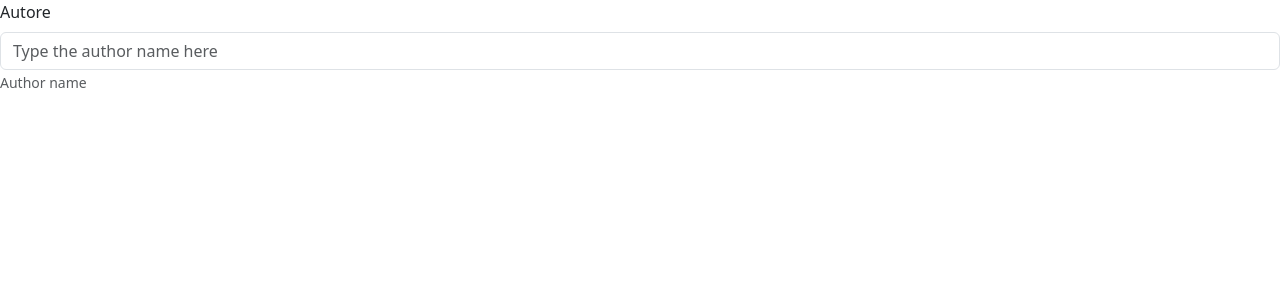
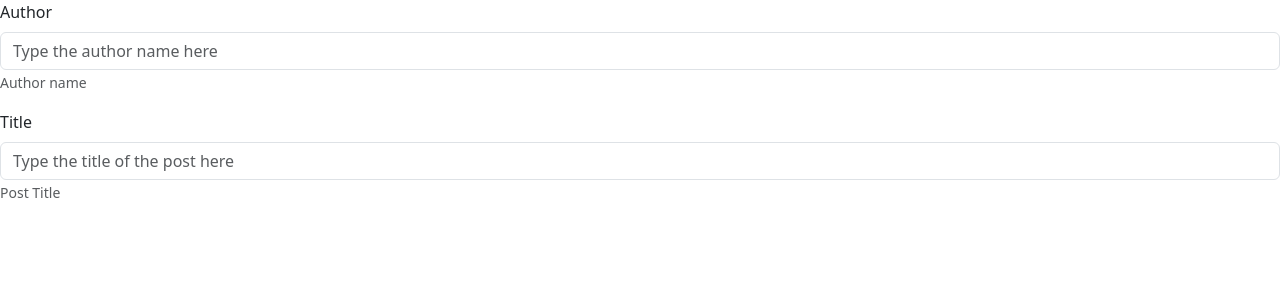
Before and after one commit to rolindaz/react-post-form, a React (Vite) app: page / in a window 1280 px wide. Shown: the top 300 px of the page. Built offline with nearby package versions, Linux system fonts and the light colour scheme.

Commit message:
add text input for Title in App component

```diff
--- a/src/App.jsx
+++ b/src/App.jsx
@@ -7,7 +7,7 @@ function App() {
       {/* Text input for Author */}
       <div class="mb-3">
         <label for="author" class="form-label">
-          Autore
+          Author
         </label>
         <input
           type="text"
@@ -22,6 +22,24 @@ function App() {
           Author name
         </small>
       </div>
+      {/* Text input for Title */}
+      <div class="mb-3">
+        <label for="Title" class="form-label">
+          Title
+        </label>
+        <input
+          type="text"
+          class="form-control"
+          value=''
+          name="title"
+          id="title"
+          aria-describedby="helpId"
+          placeholder="Type the title of the post here"
+        />
+        <small id="helpId" class="form-text text-muted">
+          Post Title
+        </small>
+      </div>
 
     </>
   )
```
